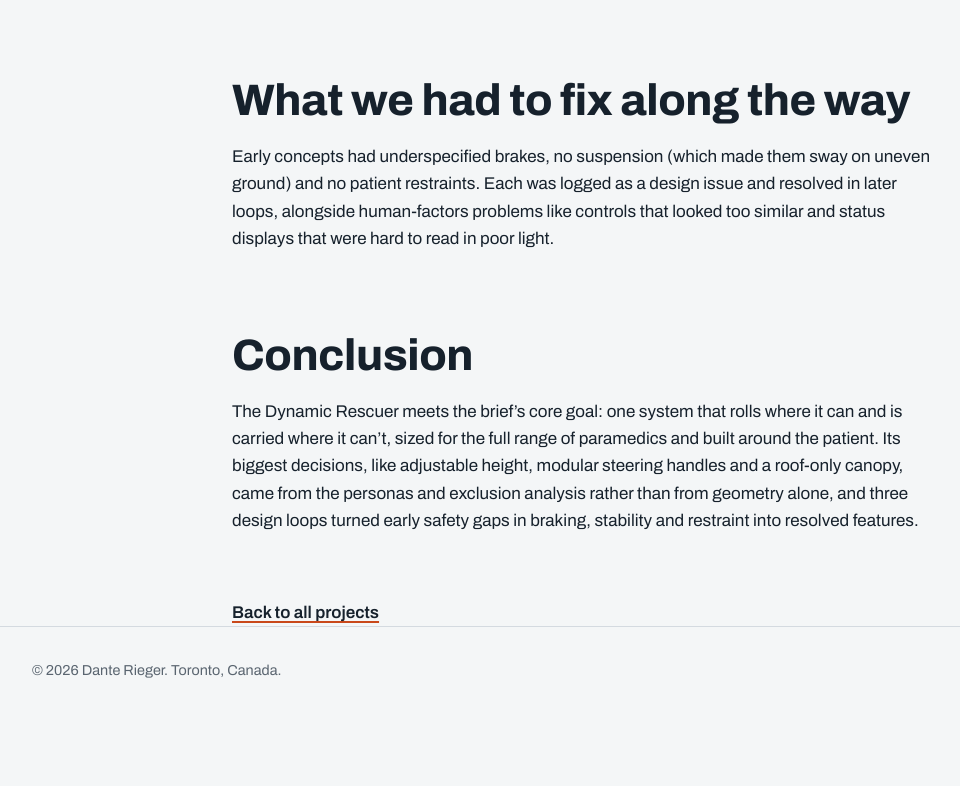
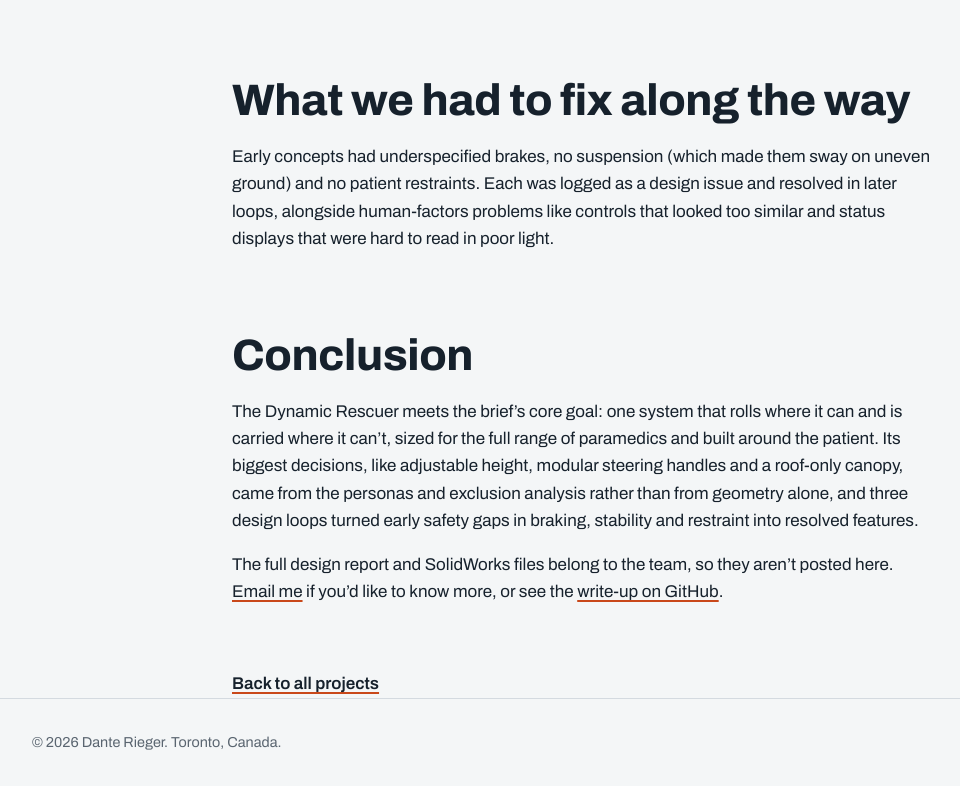
Before and after one commit to danterieger/danterieger.github.io, a plain HTML site: page projects/dynamic-rescuer.html in a window 1280 px wide. Shown: the part 3481-4267 px from the top of the page, without its empty margins (56-1016 px from the left). Before the commit the page ends 4195 px from the top, so only its background shows below. Drawn offline with Linux system fonts and the light colour scheme.

Commit message:
Link Dynamic Rescuer case study to its GitHub write-up
Co-Authored-By: Claude Opus 5.5 <noreply@anthropic.com>
Claude-Session: https://claude.ai/code/session_016Gx9VCvG4c8N2p6mmVak16

```diff
--- a/projects/dynamic-rescuer.html
+++ b/projects/dynamic-rescuer.html
@@ -86,6 +86,7 @@
         <h2>Conclusion</h2>
         <p>The Dynamic Rescuer meets the brief’s core goal: one system that rolls where it can and is carried where it can’t, sized for the full range of paramedics and built around the patient. Its biggest decisions, like adjustable height, modular steering handles and a roof-only canopy, came from the personas and exclusion analysis rather than from geometry alone, and three design loops turned early safety gaps in braking, stability and restraint into resolved features.</p>
 
+        <p>The full design report and SolidWorks files belong to the team, so they aren’t posted here. <a href="mailto:dante.rieger@gmail.com">Email me</a> if you’d like to know more, or see the <a href="https://github.com/danterieger/projects/tree/main/2023/dynamic-rescuer">write-up on GitHub</a>.</p>
         <a class="back-link" href="./">Back to all projects</a>
       </div>
     </article>
```
